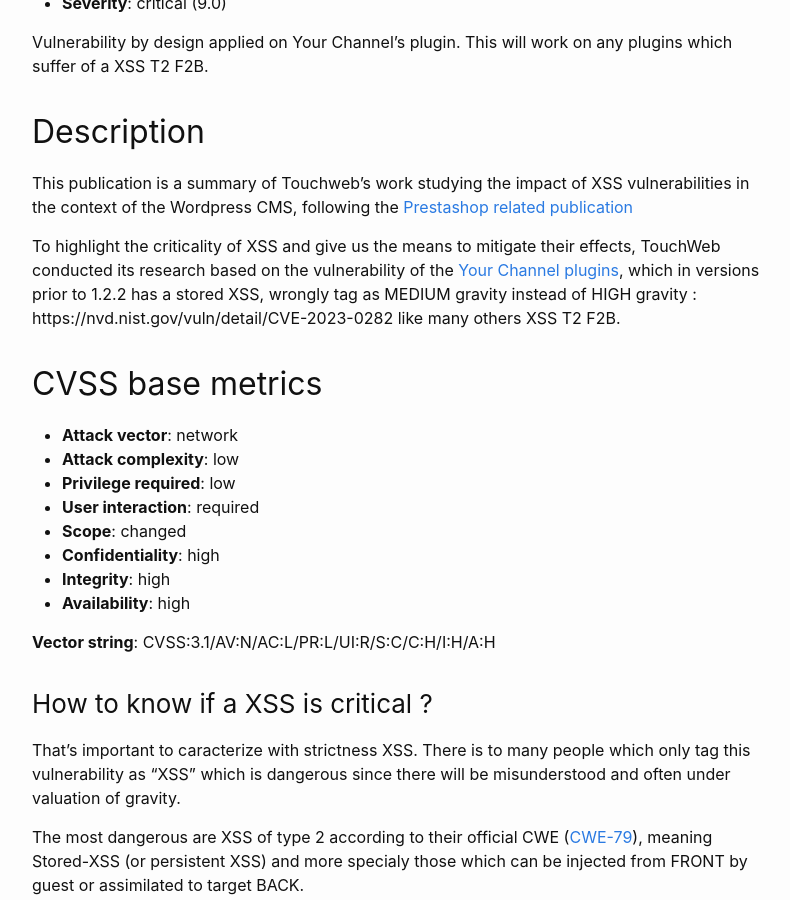
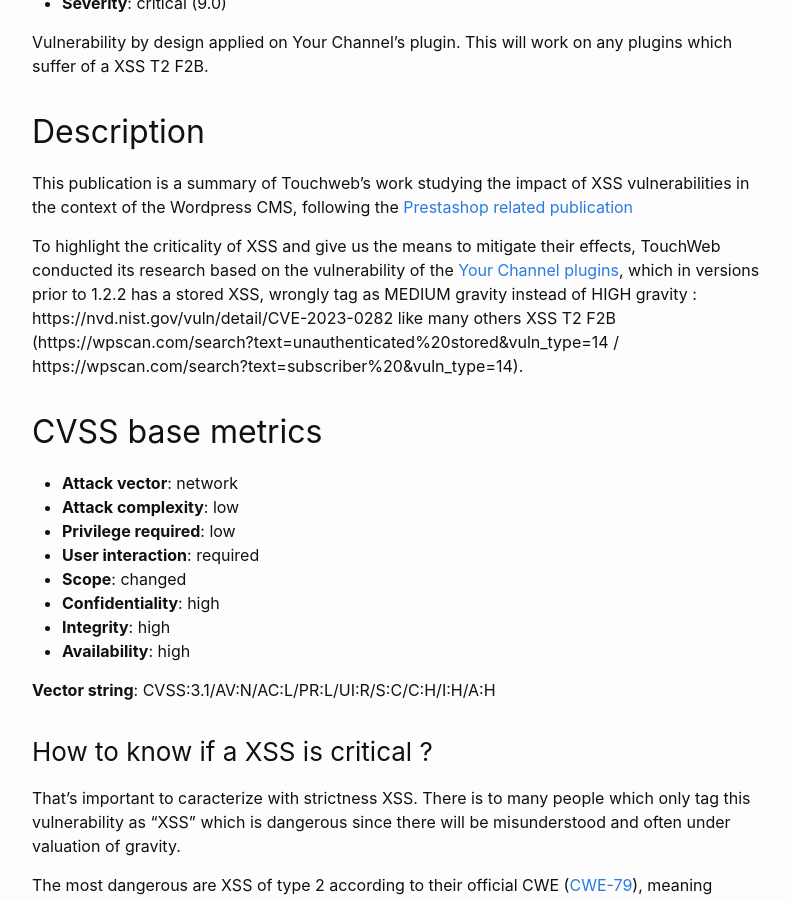
Before and after one commit to friends-of-presta/security-advisories, a Jekyll site: the page built from _posts/2023-03-03-stored-xss-wordpress.md, in a window 1280 px wide and 900 px high, scrolled down 549 px. Shown: the whole window, without its empty margins (238-1028 px from the left). Built offline with Jekyll 4.4.1, drawn with Linux system fonts in a browser that asks for light colours; part of the change alters nothing that is shown.

Commit message:
Update 2023-03-03-stored-xss-wordpress.md

```diff
--- a/_posts/2023-03-03-stored-xss-wordpress.md
+++ b/_posts/2023-03-03-stored-xss-wordpress.md
@@ -25,7 +25,7 @@ Vulnerability by design applied on Your Channel's plugin. This will work on any
 
 This publication is a summary of Touchweb's work studying the impact of XSS vulnerabilities in the context of the Wordpress CMS, following the [Prestashop related publication](https://friends-of-presta.github.io/security-advisories/modules/2023/02/07/stored-xss.html)
 
-To highlight the criticality of XSS and give us the means to mitigate their effects, TouchWeb conducted its research based on the vulnerability of the [Your Channel plugins](https://wpscan.com/vulnerability/93693d45-5217-4571-bae5-aab8878cfe62), which in versions prior to 1.2.2 has a stored XSS, wrongly tag as MEDIUM gravity instead of HIGH gravity : https://nvd.nist.gov/vuln/detail/CVE-2023-0282 like many others XSS T2 F2B.
+To highlight the criticality of XSS and give us the means to mitigate their effects, TouchWeb conducted its research based on the vulnerability of the [Your Channel plugins](https://wpscan.com/vulnerability/93693d45-5217-4571-bae5-aab8878cfe62), which in versions prior to 1.2.2 has a stored XSS, wrongly tag as MEDIUM gravity instead of HIGH gravity : https://nvd.nist.gov/vuln/detail/CVE-2023-0282 like many others XSS T2 F2B (https://wpscan.com/search?text=unauthenticated%20stored&vuln_type=14 / https://wpscan.com/search?text=subscriber%20&vuln_type=14).
 
 ## CVSS base metrics
 
```
